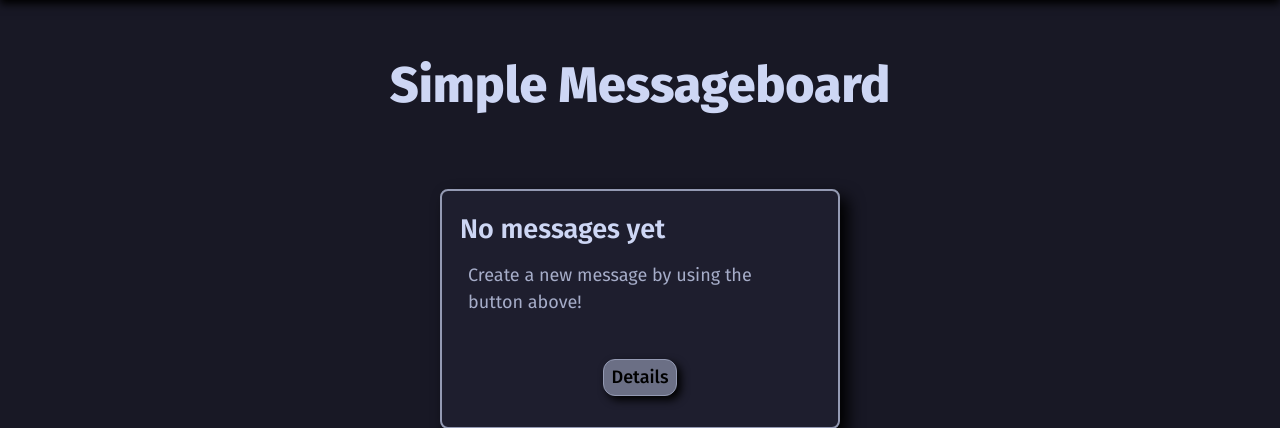
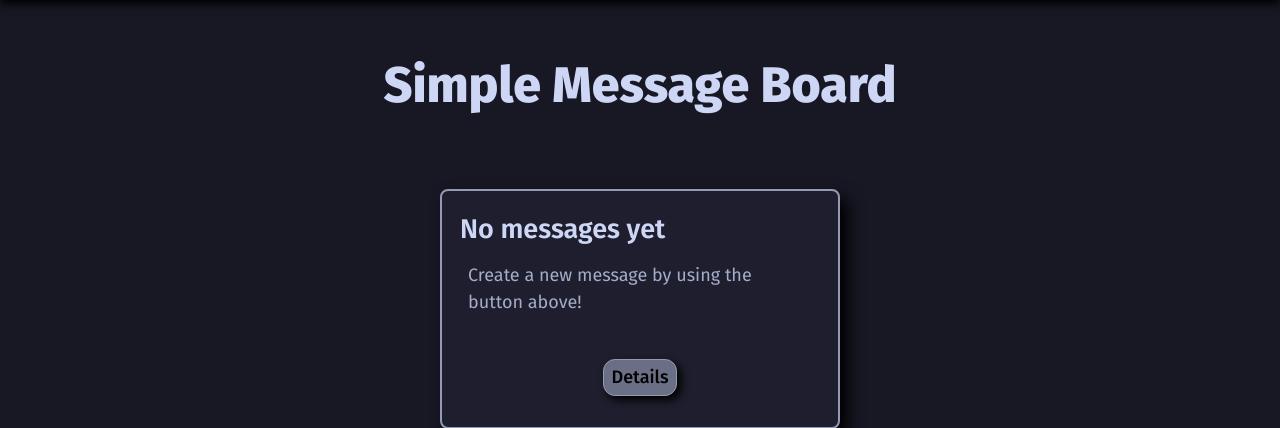
Before and after one commit to forkentiney/simple-message-board, a Node server app: page / in a window 1280 px wide. Shown: the part 81-509 px from the top of the page. Run offline with Node 20, Linux system fonts and the light colour scheme.

Commit message:
Messageboard => Message Board
Spelling is at times challenging

```diff
--- a/src/controllers/allMessages.js
+++ b/src/controllers/allMessages.js
@@ -2,7 +2,7 @@ const db = require('../models/db');
 
 async function getAllMessages(req, res) {
 	const messages = await db.getAllMessages();
-	res.render('index', { title: 'Simple Messageboard', messages: messages });
+	res.render('index', { title: 'Simple Message Board', messages: messages });
 };
 
 module.exports = { getAllMessages };
--- a/src/views/headElement.ejs
+++ b/src/views/headElement.ejs
@@ -1,7 +1,7 @@
 <head>
 	<meta http-equiv="content-type" content="text/html; charset=UTF-8">
 	<meta name="viewport" content="width=device-width, initial-scale=1.0">
-	<title>Simple Messageboard</title>
+	<title>Simple Message Board</title>
 	<link rel="icon" href="/chat-left-text-fill.svg" type="image/svg">
 	<link rel="stylesheet" href="/styles.css">
 	<link rel="preconnect" href="https://fonts.googleapis.com">
```
